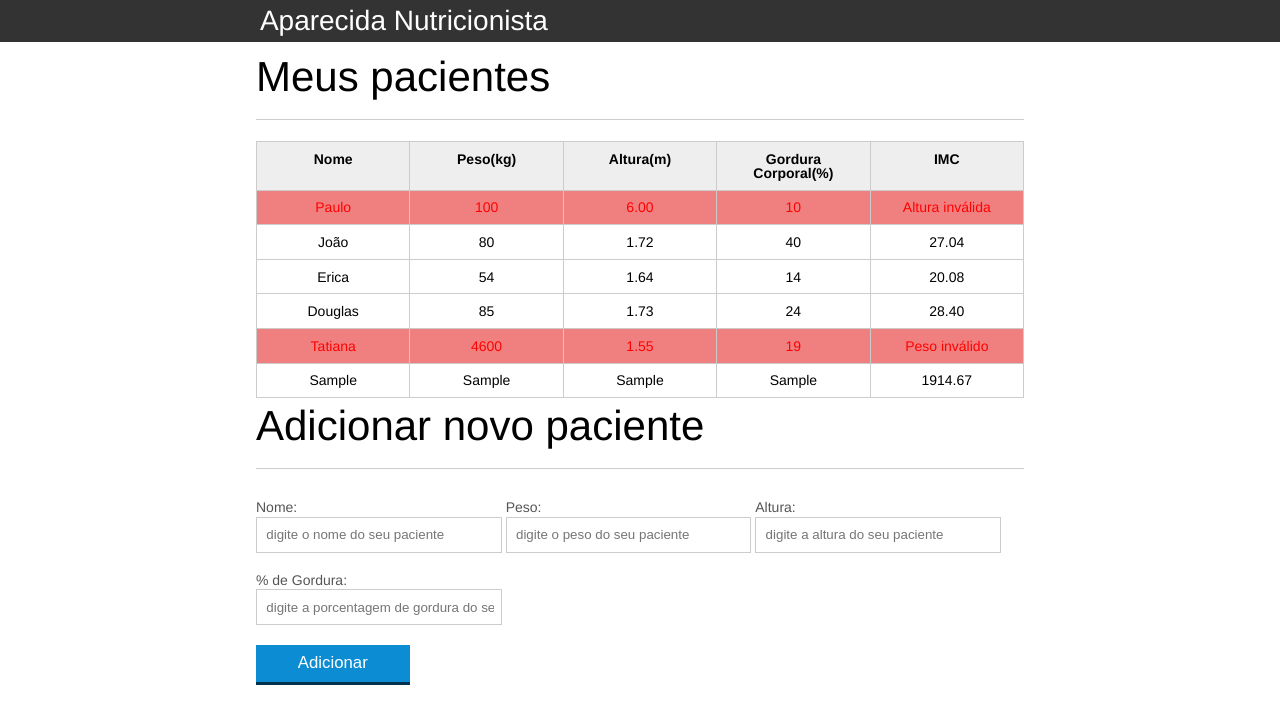
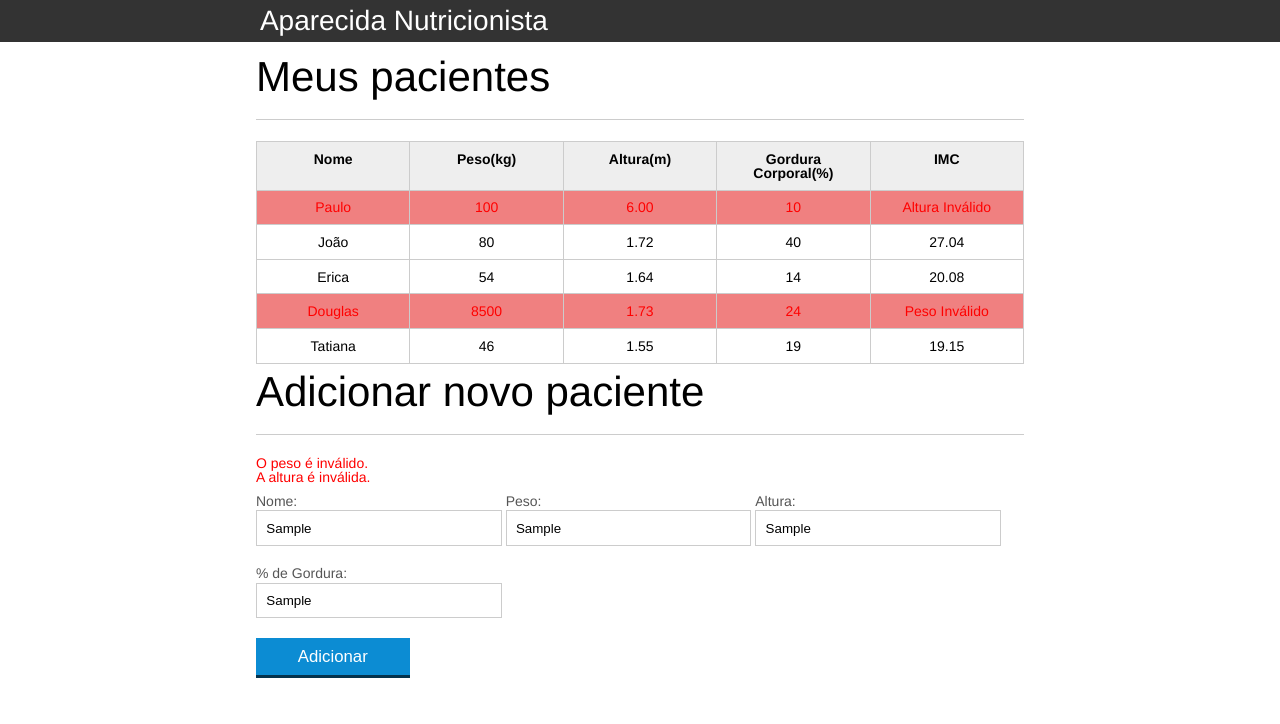
Before and after one commit to MarciaMartins/Aprendizado, a plain HTML site: page introducao-javascript/index.html in a window 1280 px wide. Both pictures are taken after typing "Sample", "Sample", "Sample", "Sample" into the empty fields and a click on the button "Adicionar". Drawn offline with Linux system fonts and the light colour scheme.

Commit message:
Inserção das informações através de formulário, calculo ICM e apresentação de mensagens de tratamento

```diff
--- a/introducao-javascript/css/index.css
+++ b/introducao-javascript/css/index.css
@@ -137,3 +137,7 @@ button[disabled=disabled], button:disabled {
     background-color: lightcoral;
 		color: red;
 }
+
+#mensagens-erros {
+    color: red;
+}
--- a/introducao-javascript/index.html
+++ b/introducao-javascript/index.html
@@ -55,14 +55,14 @@
 
 						<tr class="paciente">
 							<td class="info-nome">Douglas</td>
-							<td class="info-peso">85</td>
+							<td class="info-peso">8500</td>
 							<td class="info-altura">1.73</td>
 							<td class="info-gordura">24</td>
 							<td class="info-imc">0</td>
 						</tr>
 						<tr class="paciente" >
 							<td class="info-nome">Tatiana</td>
-							<td class="info-peso">4600</td>
+							<td class="info-peso">46</td>
 							<td class="info-altura">1.55</td>
 							<td class="info-gordura">19</td>
 							<td class="info-imc">0</td>
@@ -74,6 +74,8 @@
 		</main>
 		<section class="container">
 		    <h2 id="titulo-form">Adicionar novo paciente</h2>
+				<ul id="mensagens-erros" ></ul>
+
 		    <form id="form-adicionaPaciente">
 		        <div class="grupo">
 		            <label for="nome">Nome:</label>
--- a/introducao-javascript/js/calculaIMC.js
+++ b/introducao-javascript/js/calculaIMC.js
@@ -5,40 +5,69 @@ titulo.textContent = "Aparecida Nutricionista";
 //percorrer todos os paciêntes da lista id="tabela-pacientes"
 {
     var pacientes = document.querySelectorAll(".paciente");
-
+    console.log(pacientes.length);
     for (var i = 0; i < pacientes.length; i++) {
       var peso = pacientes[i].querySelector(".info-peso").textContent;
       var altura = pacientes[i].querySelector(".info-altura").textContent;
-      compoeCalculo(peso,altura);
-
+      //validação do peso atraves da função
+      var pesoValido = validaPeso(peso);//true ou false
+     //valida altura atraves da função
+      var alturaValido = validaAltura(altura);
+      //condição invalida do peso
+      if(!pesoValido){
+        atribuiCaracteristicasNegativas("Peso Inválido");
+      }
+      //condição invalida da altura
+      if (!alturaValido){
+        atribuiCaracteristicasNegativas("Altura Inválido");
+      }
+      if(pesoValido && alturaValido) {
+          pacientes[i].querySelector(".info-imc").textContent = calculaIMC(peso,altura);
+      }
     }
 }
 
 function compoeCalculo(peso, altura) {
-  var pesoValido = validaPeso(peso);
+  //validação do peso atraves da função
+  var pesoValido = validaPeso(peso);//true ou false
+ //valida altura atraves da função
   var alturaValido = validaAltura(altura);
-
-  if (pesoValido && alturaValido) {
+  //condição invalida do peso
+  if(!pesoValido){
+    atribuiCaracteristicasNegativas("Peso Inválido");
+  }
+  //condição invalida da altura
+  if (!alturaValido){
+    atribuiCaracteristicasNegativas("Altura Inválido");
+  }
+  if(pesoValido && alturaValido) {
       pacientes[i].querySelector(".info-imc").textContent = calculaIMC(peso,altura);
   }
 }
 
-function validaPeso(peso){
-  if (peso <= 0 || peso >= 1000) {
-    pacientes[i].querySelector(".info-imc").textContent = "Peso inválido";
+function atribuiCaracteristicasNegativas(mensagem){
+    pacientes[i].querySelector(".info-imc").textContent = mensagem;
     pacientes[i].classList.add("paciente-invalido");
-    return pesoValido = false;
-  }else return pesoValido = true;
 }
 
+//funcção de validação de peso
+function validaPeso(peso) {
+  if(peso >= 0 && peso <= 1000){
+    return true;
+  }else return false;
+}
+
+//função de validação da altura
 function validaAltura(altura) {
-  if (altura <= 0 || altura > 3.00) {
-    pacientes[i].querySelector(".info-imc").textContent = "Altura inválida";
-    pacientes[i].classList.add("paciente-invalido");
-    return alturaValido = false;
-  }else return alturaValido = true
+  if (altura >= 0 && altura<=3.00){
+    return true;
+  }else return false;
 }
 
 function calculaIMC(peso,altura){
-    return ((peso/(altura*altura)).toFixed(2));
+  console.log(peso);
+  console.log(altura);
+  var calculo = ((peso/(altura*altura)).toFixed(2));
+  console.log(calculo);
+  return calculo;
 }
--- a/introducao-javascript/js/form.js
+++ b/introducao-javascript/js/form.js
@@ -8,12 +8,26 @@ botaoAdicionar.addEventListener("click", function(){
   var form = document.querySelector("#form-adicionaPaciente");
   var paciente = extraindoPacienteFormulario(form);
   var pacienteTr = montaTr(paciente);
-  var tabela = document.querySelector("#tabela-pacientes")
+  var erros = validaPaciente(paciente);
+  console.log(erros);
+  if(erros.length>0){
+    exibeMensagensDeErro(erros);
+    return;
+  }
+
+  var tabela = document.querySelector("#tabela-pacientes");
   tabela.appendChild(pacienteTr);
   form.reset();
+  });
 
-
-});
+function exibeMensagensDeErro(erros) {
+  var ul = document.querySelector("#mensagens-erros");
+  erros.forEach(function functionName(erro) {
+      var li = document.createElement("li");
+      li.textContent=erro;
+      ul.appendChild(li);
+  });
+}
 
 function extraindoPacienteFormulario(form){
   //criar um objeto e extrair as informações do formulario
@@ -22,21 +36,19 @@ function extraindoPacienteFormulario(form){
      peso : form.peso.value,
      altura : form.altura.value,
      gordura : form.gordura.value,
-     imc : calculaIMC(peso, altura)
-  }
+     imc: calculaIMC(peso,altura)
+  };
   return paciente;
 }
 
 function montaTr(paciente) {
   var pacienteTr = document.createElement("tr");
   pacienteTr.classList.add("paciente");
-
   pacienteTr.appendChild(montaTd(paciente.nome,"info-nome"));
   pacienteTr.appendChild(montaTd(paciente.peso,"info-peso"));
   pacienteTr.appendChild(montaTd(paciente.altura, "infor-altura"));
   pacienteTr.appendChild(montaTd(paciente.gordura, "info-gordura"));
   pacienteTr.appendChild(montaTd(paciente.imc, "info-imc"));
-
   return pacienteTr;
 }
 
@@ -46,3 +58,14 @@ function montaTd(dado, classe) {
   td.textContent = dado;
   return td;
 }
+
+function validaPaciente(paciente) {
+  var erros = [];
+  if(paciente.nome.length == 0) erros.push("O nome não pode ficar em branco.");
+  if(paciente.peso.length == 0) erros.push("O peso não pode ficar em branco.");
+  if(paciente.altura.length == 0) erros.push("A altura não pode ficar em branco.");
+  //if(paciente.gordura.length == 0) erros.push("A gordura não pode ficar em branco.");
+  if(!validaPeso(paciente.peso)) erros.push("O peso é inválido.");
+  if(!validaAltura(paciente.altura)) erros.push("A altura é inválida.");
+  return erros;
+}
```
